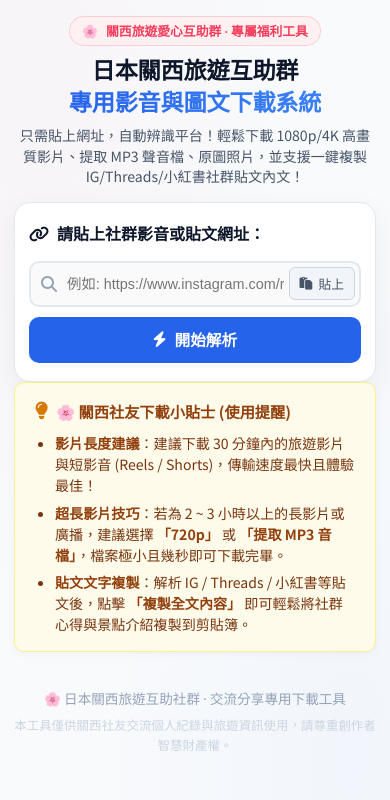
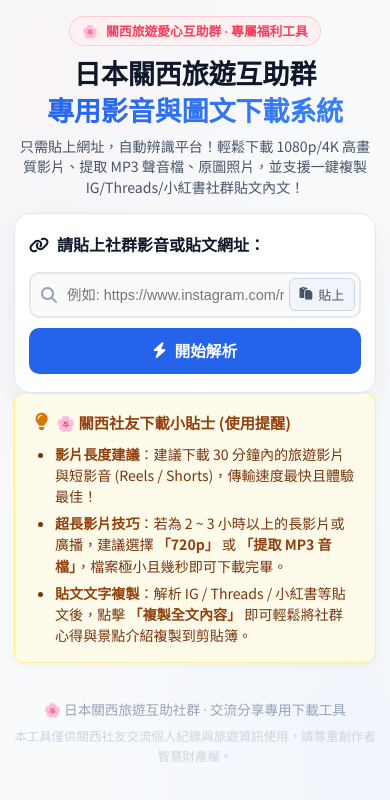
Before and after one commit to marcochen0508/kansai-downloader, a website: page public/index.html in a window 390 px wide. Drawn offline with Linux system fonts and the light colour scheme.

Commit message:
Enlarge mobile main title font size to 1.7rem

```diff
--- a/public/css/style.css
+++ b/public/css/style.css
@@ -70,8 +70,8 @@ body {
 }
 
 .main-title {
-    font-size: 2rem;
-    font-weight: 700;
+    font-size: 2.1rem;
+    font-weight: 800;
     color: var(--text-primary);
     line-height: 1.35;
     letter-spacing: -0.01em;
@@ -704,8 +704,9 @@ body {
     }
 
     .main-title {
-        font-size: 1.45rem;
+        font-size: 1.7rem;
         line-height: 1.35;
+        font-weight: 800;
     }
 
     .main-subtitle {
```
